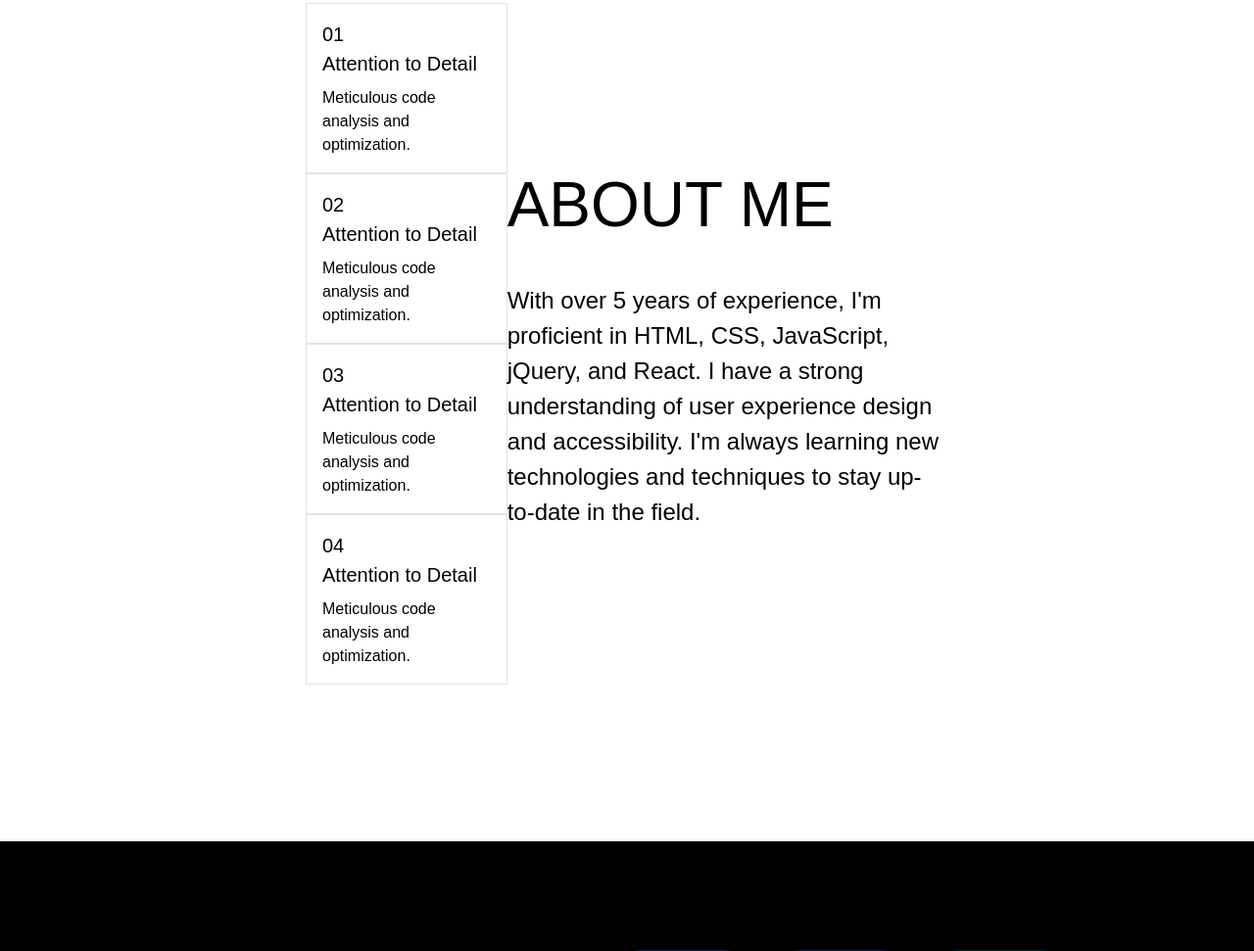
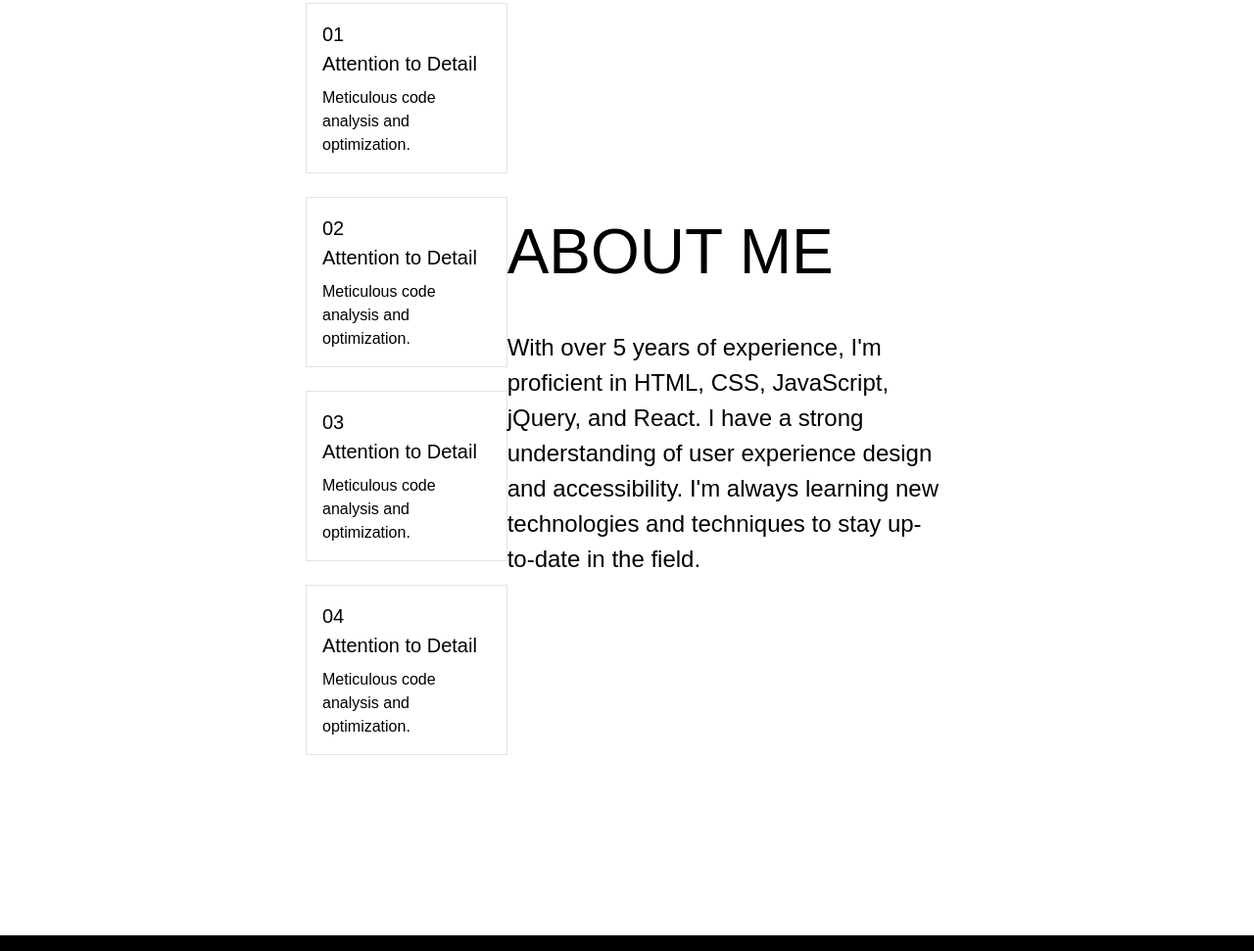
Before and after one commit to kelvinLin9/2023slicing_week2, a plain HTML site: page index.html in a window 1280 px wide. Shown: the part 1775-2746 px from the top of the page at 98% size. Drawn offline with Linux system fonts and the light colour scheme; a web font is replaced by a local one.

Commit message:
作業訂正

```diff
--- a/scss/_home.scss
+++ b/scss/_home.scss
@@ -104,6 +104,7 @@ button {
       li {
         max-width: 302px;
         border: 1px solid rgba(227, 227, 227, 1);
+        margin: 0 0 24px 0;
         h3 {
           padding: 16px 16px 4px;
         }
```
Also changed, not shown: scss/all.css, 1 other file.
